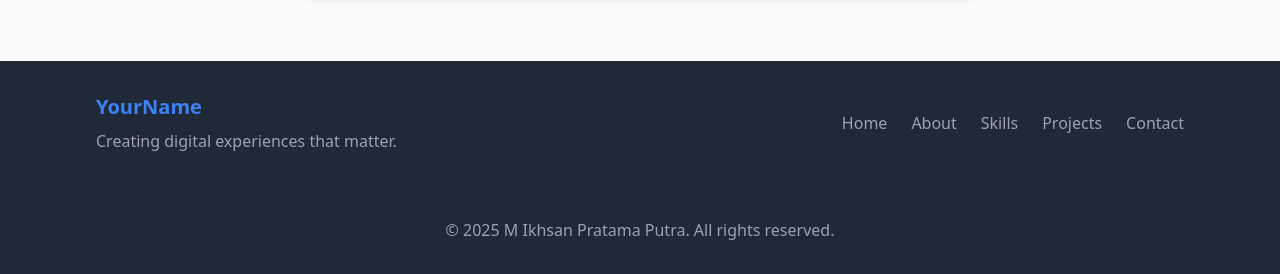
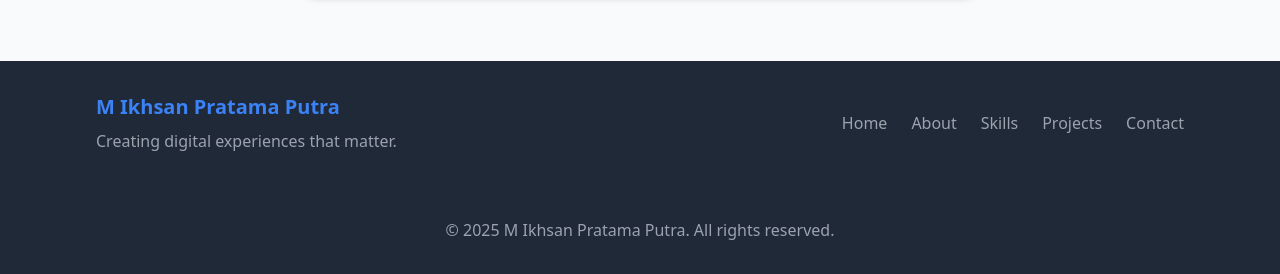
Before and after one commit to iksanpratama18/iksanpratama18.github.io, a plain HTML site: page index.html in a window 1280 px wide. Shown: the part 3298-3572 px from the top of the page. Drawn offline with nearby package versions, Linux system fonts and the light colour scheme.

Commit message:
Update index.html

```diff
--- a/index.html
+++ b/index.html
@@ -398,7 +398,7 @@
         <div class="max-w-6xl mx-auto px-4 sm:px-6 lg:px-8">
             <div class="md:flex md:justify-between md:items-center">
                 <div class="mb-4 md:mb-0">
-                    <span class="text-xl font-bold text-primary">YourName</span>
+                    <span class="text-xl font-bold text-primary">M Ikhsan Pratama Putra</span>
                     <p class="text-gray-400 mt-2">Creating digital experiences that matter.</p>
                 </div>
                 <div class="flex space-x-6">
```
